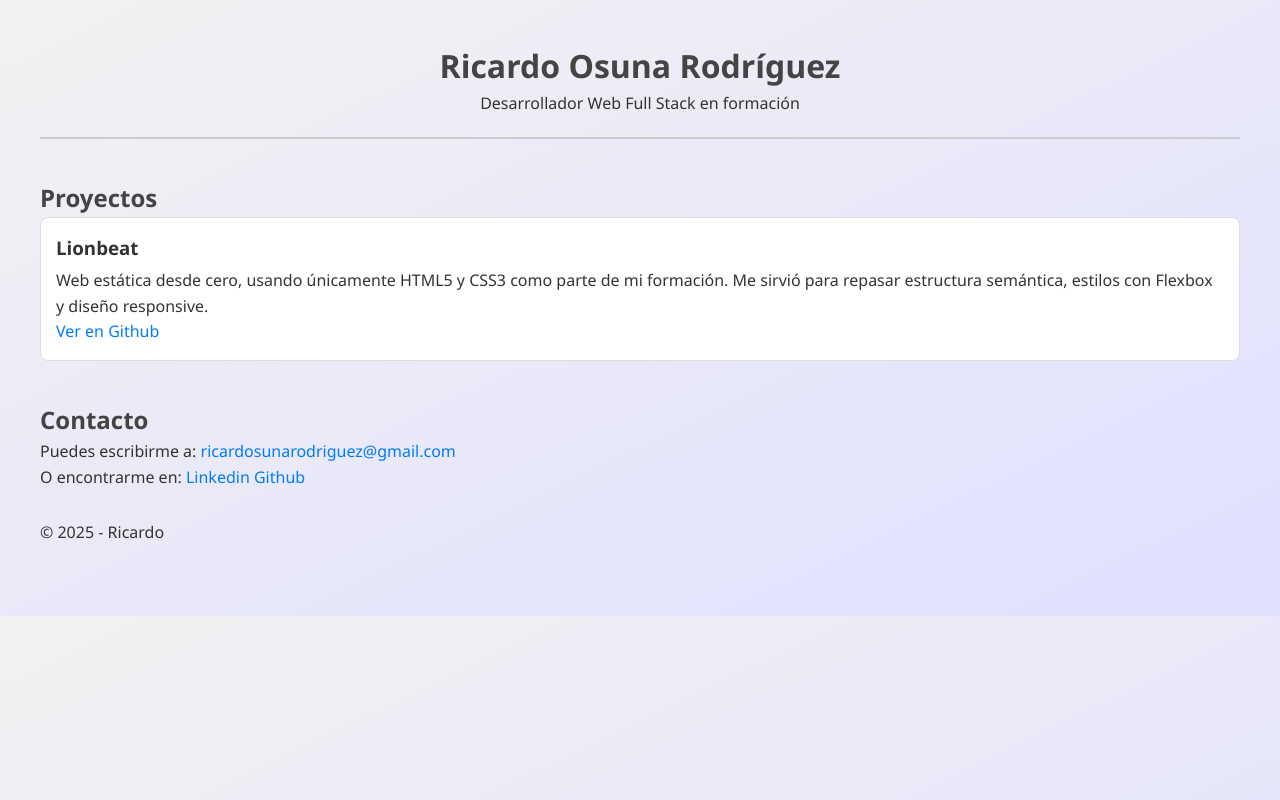
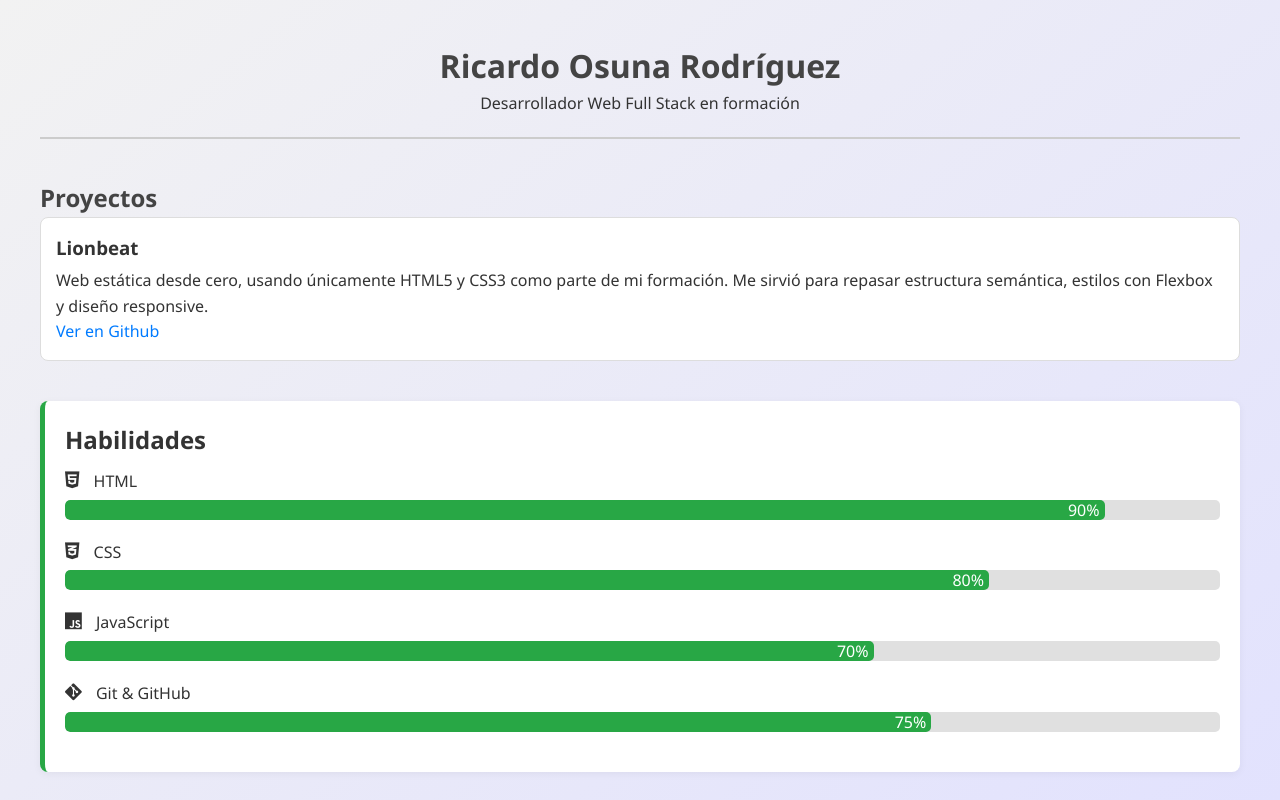
Before and after one commit to 1997Ricardo/mi-portfloio, a plain HTML site: page index.html in a window 1280 px wide. Shown: the top 800 px of the page. Drawn offline with Linux system fonts and the light colour scheme.

```diff
--- a/index.html
+++ b/index.html
@@ -6,6 +6,7 @@
     <title>Portfolio Ricardo Osuna</title>
     <link rel="stylesheet" href="style.css">
     <meta name="description" content="Portfolio de Ricardo Osuna Rodríguez">
+    <link rel="stylesheet" href="https://cdnjs.cloudflare.com/ajax/libs/font-awesome/6.5.0/css/all.min.css">
 </head>
 <body>
     <header>
@@ -19,7 +20,39 @@
             <h3>Lionbeat</h3>
             <p>Web estática desde cero, usando únicamente HTML5 y CSS3 como parte de mi formación. Me sirvió para repasar estructura semántica, estilos con Flexbox y diseño responsive.</p>
             <a href="https://github.com/1997Ricardo/Lionbeat" target="_blank" rel="noopener">Ver en Github</a>
-           </div>
+
+        </section>
+
+
+        <section id="skills">
+            <h2>Habilidades</h2>
+            <div class="skill">
+                <i class="fa-brands fa-html5"></i> HTML
+                <div class="barra">
+                  <div class="progreso" style="width: 90%;">90%</div>
+                </div>
+              </div>
+
+              <div class="skill">
+                <i class="fa-brands fa-css3-alt"></i> CSS
+                <div class="barra">
+                  <div class="progreso" style="width: 80%;">80%</div>
+                </div>
+              </div>
+
+              <div class="skill">
+                <i class="fa-brands fa-js"></i> JavaScript
+                <div class="barra">
+                  <div class="progreso" style="width: 70%;">70%</div>
+                </div>
+              </div>
+
+              <div class="skill">
+                <i class="fa-brands fa-git-alt"></i> Git & GitHub
+                <div class="barra">
+                  <div class="progreso" style="width: 75%;">75%</div>
+                </div>
+              </div>
         </section>
 
         <section id="contacto">
--- a/style.css
+++ b/style.css
@@ -52,6 +52,60 @@ button:hover{
     margin-bottom: 5px;
 }
 
+#skills{
+    margin-top: 40px;
+    background-color: #ffffff;
+    padding: 20px;
+    border-left: 5px solid #28a745;
+    border-radius: 8px;
+    box-shadow: 0 2px 8px rgba(0, 0, 0, 0.05);
+}
+#skills h2 {
+    margin-bottom: 10px;
+    color: #333;
+}
+#skills ul {
+    list-style-type: square;
+    padding-left: 20px;
+}
+#skills li {
+    margin-bottom: 8px;
+    color: #444;
+}
+/* Contenedor de cada habilidad */
+.skill {
+    margin-bottom: 20px;
+    font-size: 1rem;
+  }
+
+  /* Barra base (gris claro) */
+  .barra {
+    background-color: #e0e0e0;
+    border-radius: 5px;
+    overflow: hidden;
+    height: 20px;
+    margin-top: 5px;
+    width: 100%;
+  }
+
+  /* Barra de progreso (color verde por defecto) */
+  .progreso {
+    background-color: #28a745;
+    color: white;
+    height: 100%;
+    line-height: 20px;
+    text-align: right;
+    padding-right: 5px;
+    border-radius: 5px;
+    transition: width 1s ease-in-out;
+  }
+
+  /* Estilo de los íconos */
+  .skill i {
+    margin-right: 10px;
+    color: #333;
+    font-size: 1.2em;
+  }
 a{
     color: #007bff;
     text-decoration: none;
```
